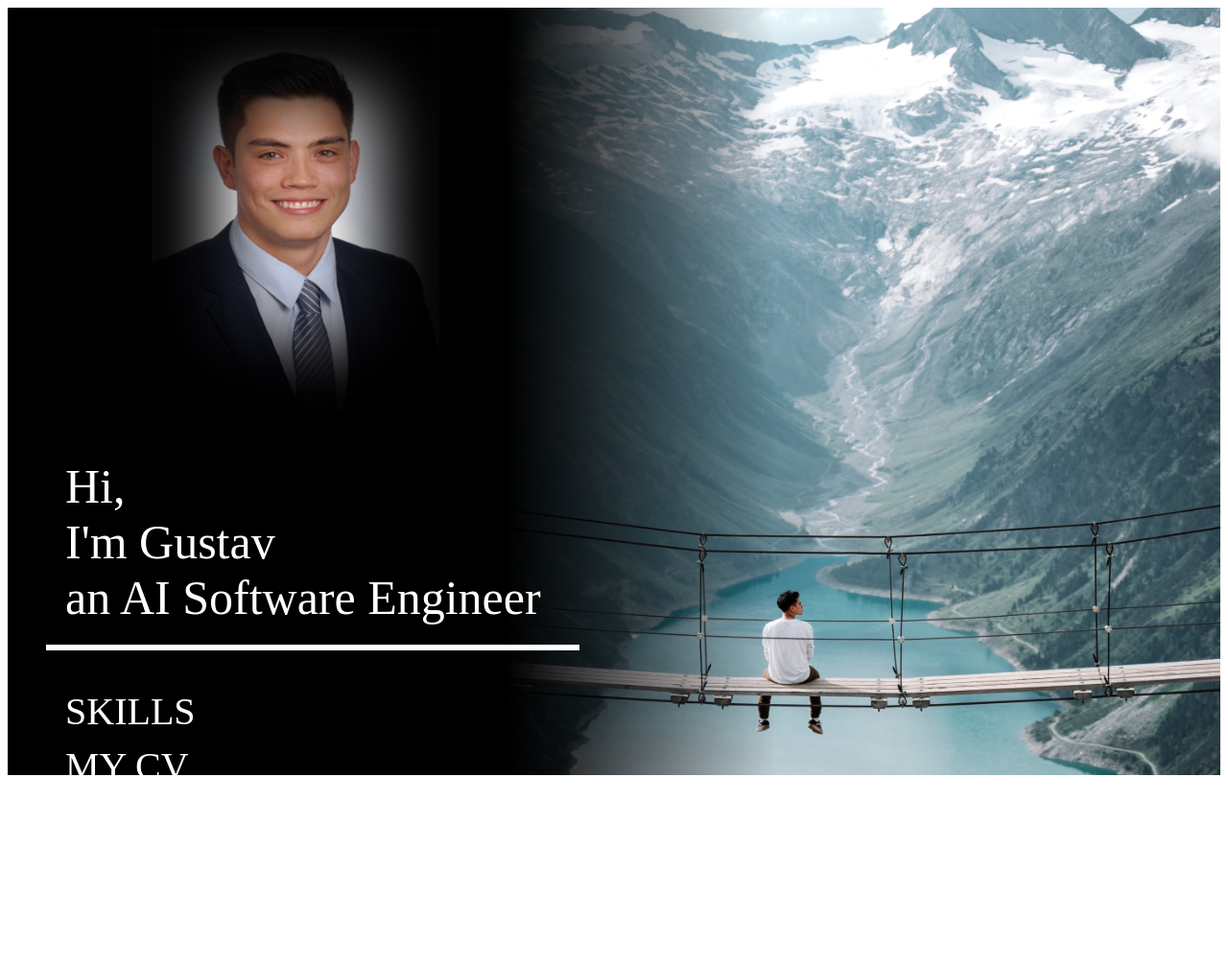
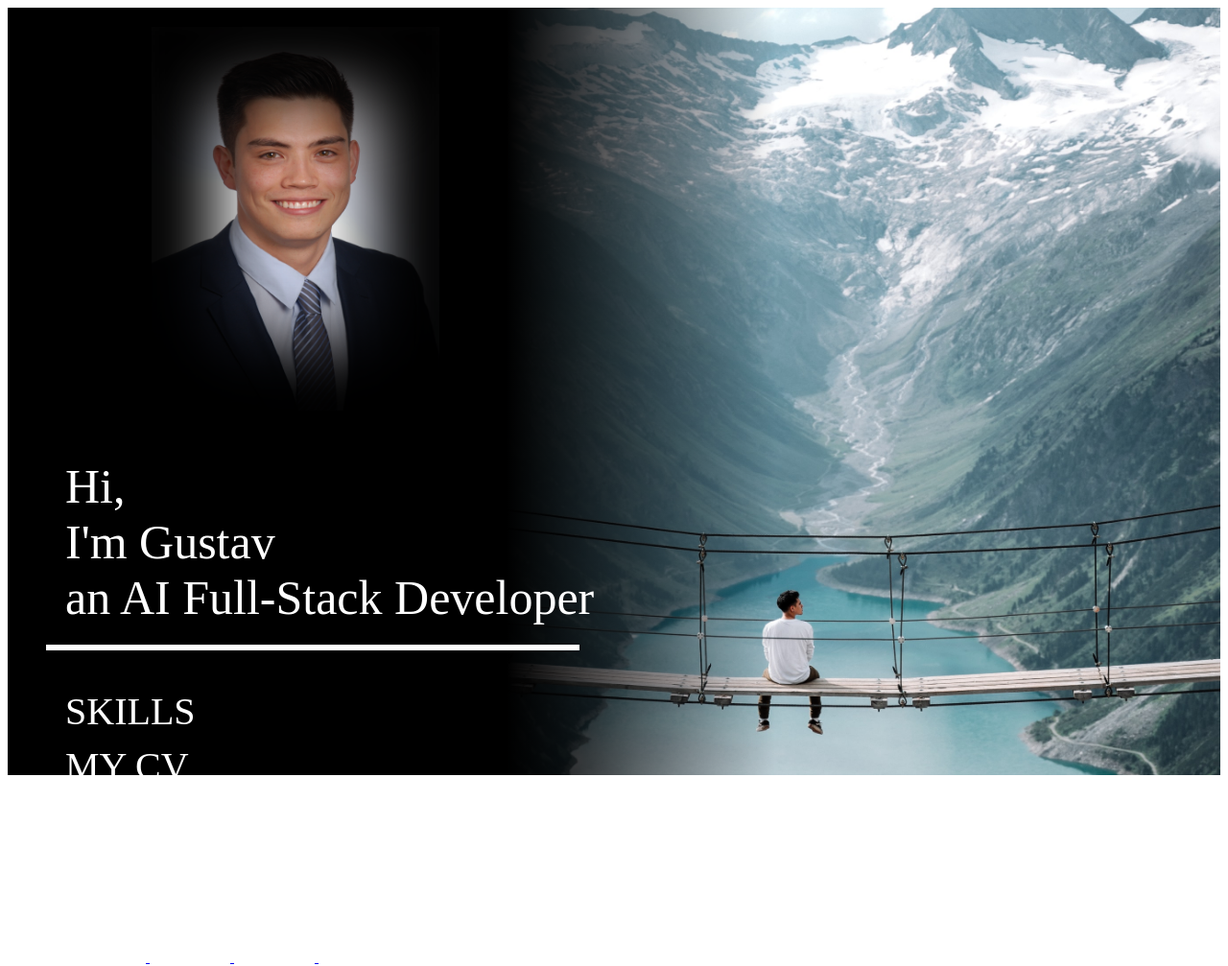
Before and after one commit to gwillig/personal_website, a Django app: page / in a window 1280 px wide. Shown: the whole page at 96% size. Run offline with Django 3.2, Linux system fonts and the light colour scheme.

Commit message:
MOD| home.html| Ad href for each icon

```diff
--- a/portfolio/homepage/templates/home.html
+++ b/portfolio/homepage/templates/home.html
@@ -102,7 +102,7 @@
         <p class="title">
             Hi,<br>
             I'm Gustav<br>
-            an AI Software Engineer
+            an AI Full-Stack Developer
         </p>
         <div class="line"></div>
         <ul>
@@ -111,10 +111,16 @@
             <li>Contact</li>
         </ul>
         <div class="social_media">
-            <img src="{% static 'mail.png' %}">
-            <img src="{% static 'linkedin.png' %}">
-            <img src="{% static 'github.png' %}">
-            <img src="{% static 'bot.png' %}">
+            <a href= "mailto:gustavwillig@gmail.com">
+               <img src="{% static 'mail.png' %}">
+            </a>
+            <a href="https://www.linkedin.com/in/gustavwillig/">
+                <img src="{% static 'linkedin.png' %}">
+            </a>
+            <a href="https://github.com/gwillig">
+                <img src="{% static 'github.png' %}">
+            </a>
+            <img style="visibility:hidden" src="{% static 'bot.png' %}">
         </div>
     </div>
     <div>
```
Also changed, not shown: README.md (added).
